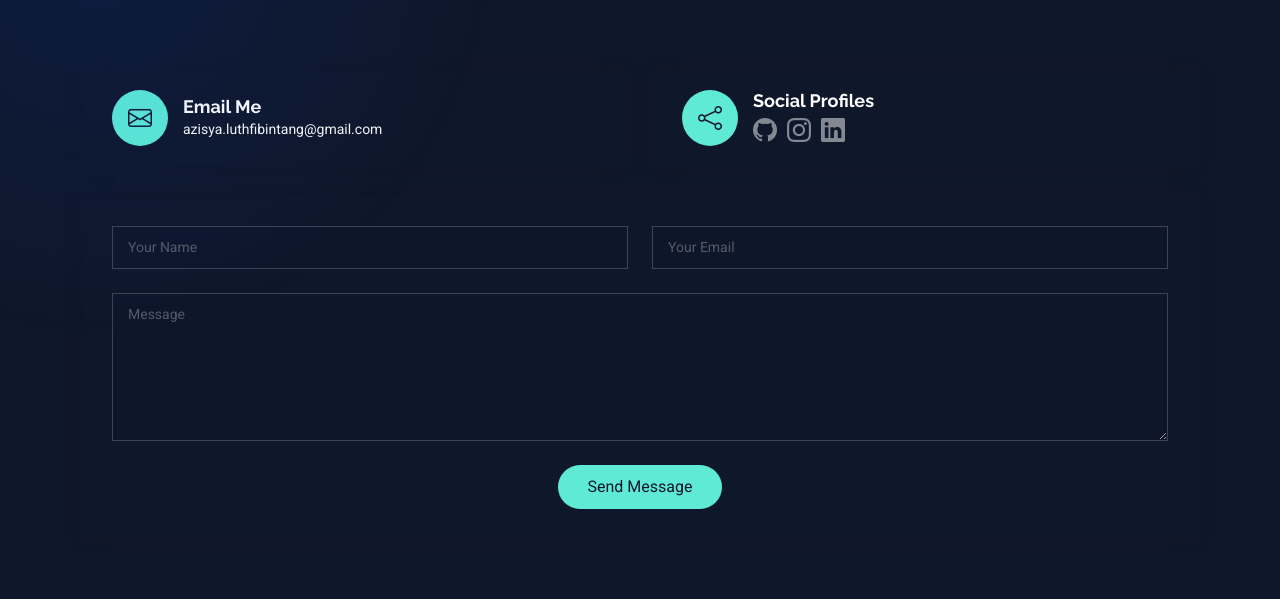
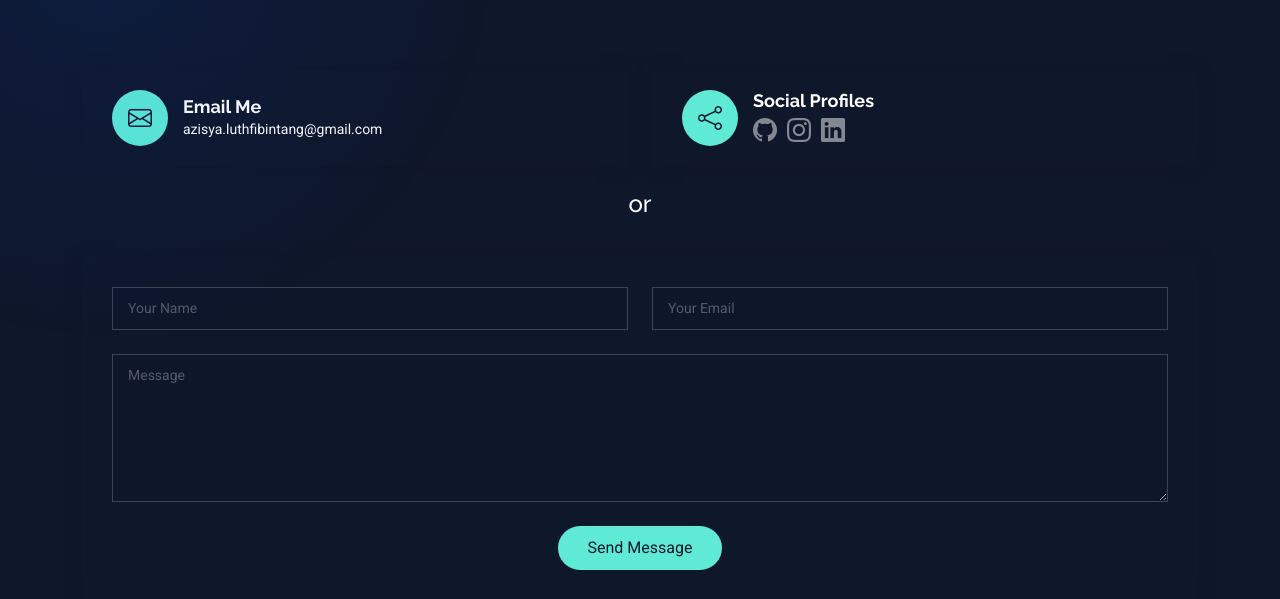
Before and after one commit to luthfibintang/portfolio-bootstrap, a PHP site: page /contact.php in a window 1280 px wide. Shown: the part 158-757 px from the top of the page. Before the commit the page ends 667 px from the top, so only its background shows below. Run offline with PHP 8.4, Linux system fonts and the light colour scheme; data comes from the database, SQL or seed files in the repository.

Commit message:
commit final UTS Web Programming

```diff
--- a/connection.php
+++ b/connection.php
@@ -1,7 +1,7 @@
 <?php
 $serverhost = "localhost";
-$username = "bintang";
-$password = "17Maret1999";
+$username = "root";
+$password = "";
 $dbName = "azisya-portfolio";
 
 // Membuat koneksi
--- a/contact.php
+++ b/contact.php
@@ -143,6 +143,12 @@ if ($result->num_rows > 0) {
             <!-- End Info Item -->
           </div>
 
+          <div class="row pt-4">
+            <div class="col-12 d-flex justify-content-center">
+              <h4>or</h4>
+            </div>
+          </div>
+
           <form
             method="POST"
             class="php-email-form"
```
